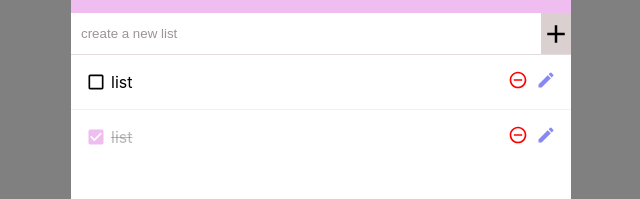
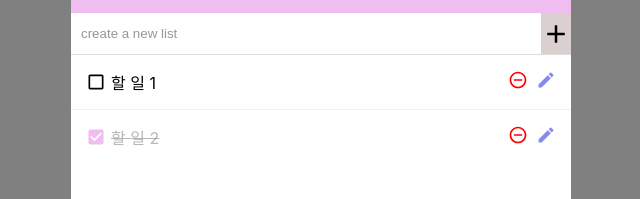
Before and after one commit to 6810779s/todoList-app-project, a React (Create React App) app: page / in a window 1280 px wide. Shown: the part 147-346 px from the top of the page, without its empty margins (319-959 px from the left). Built offline with nearby package versions, Linux system fonts and the light colour scheme.

Commit message:
check list function

```diff
--- a/src/App.js
+++ b/src/App.js
@@ -1,13 +1,25 @@
-import React from 'react';
+import React, { useCallback, useState } from 'react';
 import Container from './components/Container';
 import AddTodo from './components/AddTodo';
 import AddLists from './components/AddLists';
 
 const App = () => {
+  const [lists, setLists] = useState([
+    { id: 1, text: '할 일 1', checked: false },
+    { id: 2, text: '할 일 2', checked: true },
+  ]);
+
+  const onClick_check = (id) => {
+    setLists(
+      lists.map((list) =>
+        list.id === id ? { ...list, checked: !list.checked } : list
+      )
+    );
+  };
   return (
     <Container>
       <AddTodo />
-      <AddLists />
+      <AddLists lists={lists} onClick_check={onClick_check} />
     </Container>
   );
 };
--- a/src/components/AddLists.js
+++ b/src/components/AddLists.js
@@ -1,17 +1,12 @@
-import React, { useState } from 'react';
+import React from 'react';
 import styles from '../styles/AddLists.module.css';
 import List from './List';
 
-const AddLists = () => {
-  const [lists, setLists] = useState([
-    { id: 1, text: '', checked: false },
-    { id: 2, text: '', checked: true },
-  ]);
-  const [nextId, setNextId] = useState(2);
+const AddLists = ({ lists, onClick_check }) => {
   return (
     <div className={styles.container}>
       {lists.map((list) => (
-        <List list={list} key={list.id} />
+        <List list={list} key={list.id} onClick_check={onClick_check} />
       ))}
     </div>
   );
--- a/src/components/List.js
+++ b/src/components/List.js
@@ -11,13 +11,16 @@ import {
 
 const cx = classNames.bind(styles);
 
-const List = ({ list }) => {
-  const { text, checked } = list;
+const List = ({ list, onClick_check }) => {
+  const { text, checked, id } = list;
   return (
     <div className={styles.items_container}>
-      <div className={cx('checkbox', { checked })}>
+      <div
+        className={cx('checkbox', { checked })}
+        onClick={() => onClick_check(id)}
+      >
         {checked ? <MdCheckBox /> : <MdCheckBoxOutlineBlank />}
-        <div className={styles.text}>list</div>
+        <div className={styles.text}>{text}</div>
       </div>
       <div className={styles.function}>
         <div className={styles.remove}>
```
